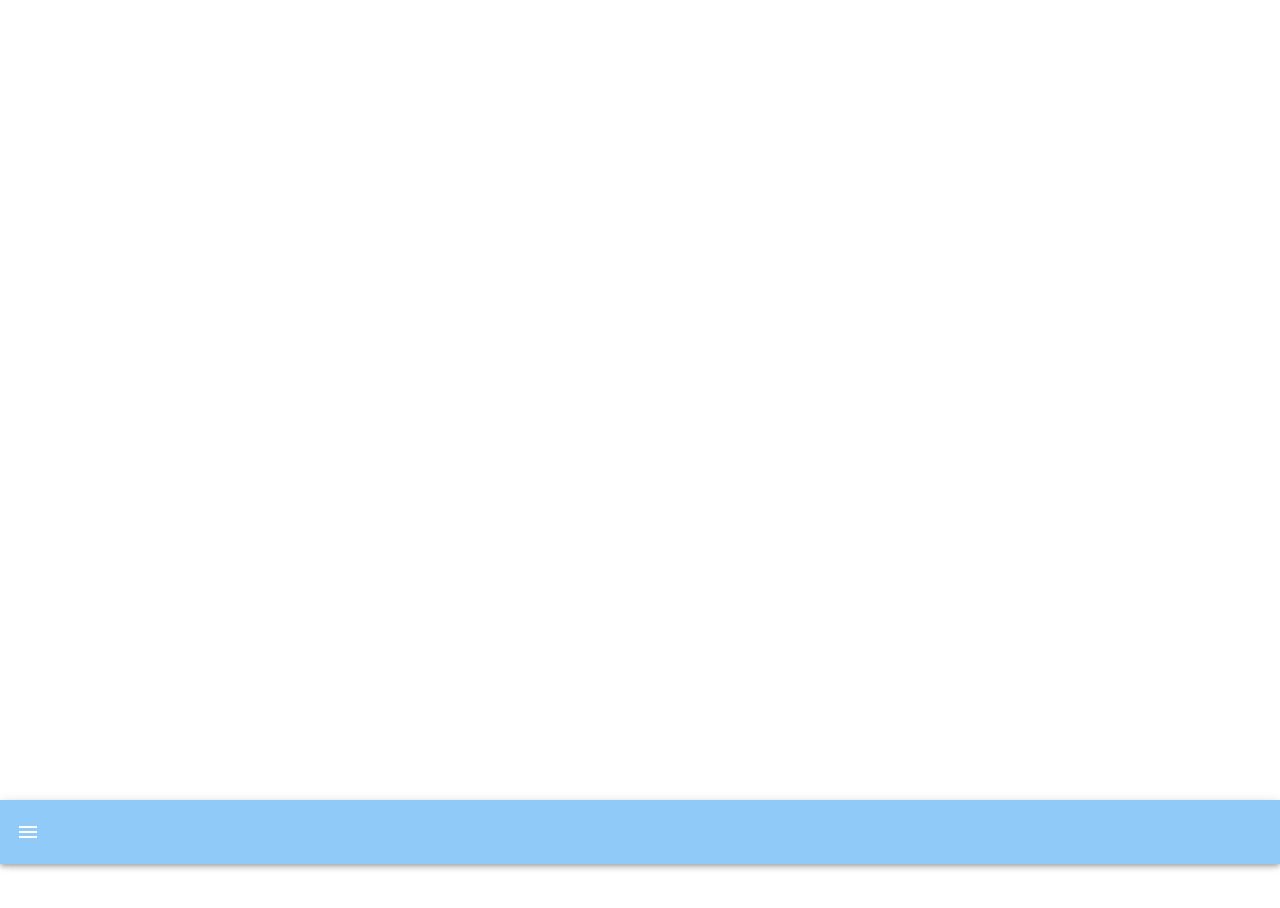
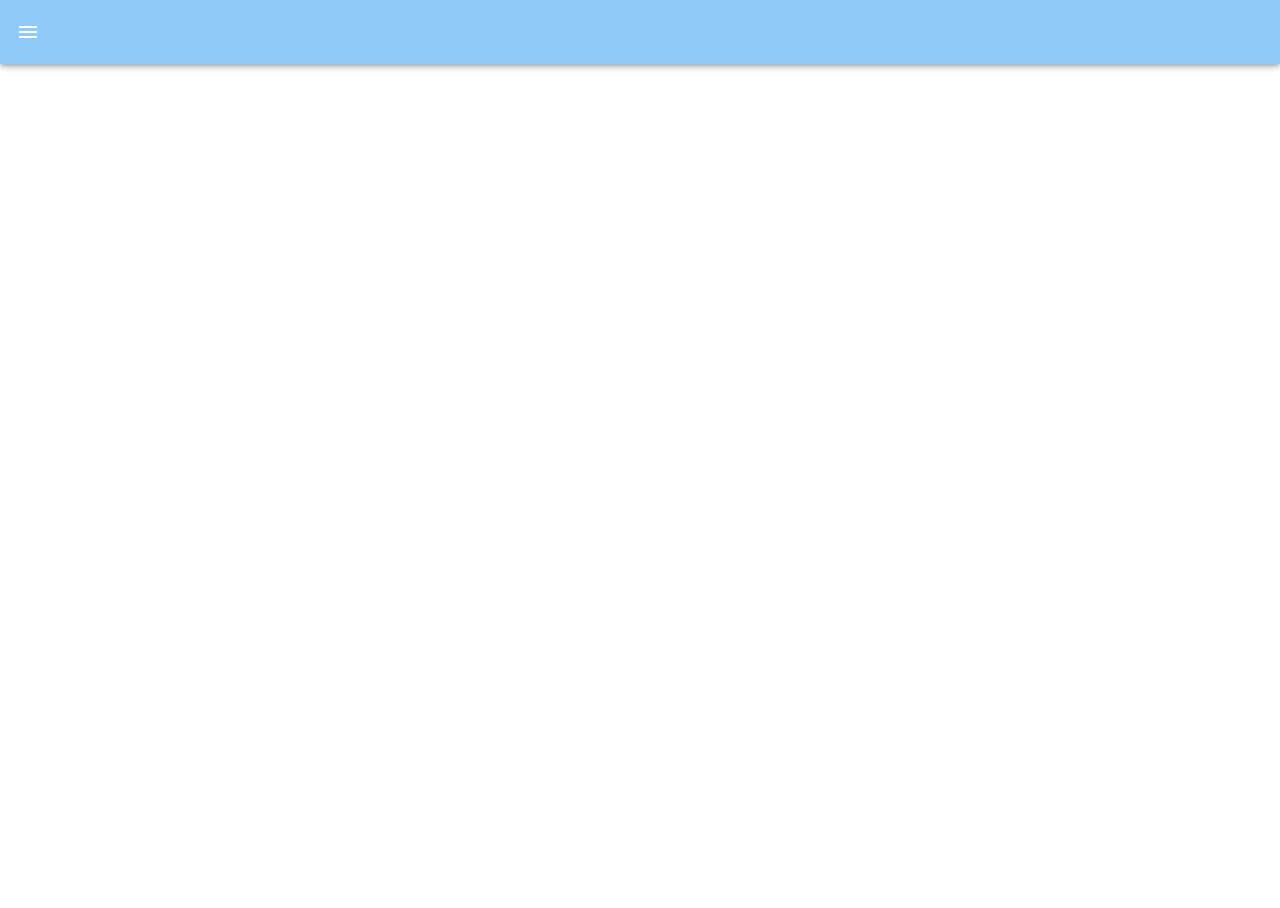
Before and after one commit to CalvinAndrean/web-fix, a Vue app: page /root in a window 1280 px wide. Shown: the top 908 px of the page. After the commit the page ends 864 px from the top, so only its background shows below. Built offline with nearby package versions, Linux system fonts and the light colour scheme; what vue-cookies would draw is missing.

Commit message:
rollback scroll

```diff
--- a/src/components/DashboardLayout.vue
+++ b/src/components/DashboardLayout.vue
@@ -1,7 +1,5 @@
 <template>
     <div class="dashboard">
-        <div class="sidebar">
-            <div class="sidebar-scroll">
         <v-navigation-drawer class="fullheight" width="256" v-model="drawer"
         absolute temporary color="grey lighten-5">
             <v-list-item>
@@ -58,8 +56,6 @@
                 </v-list-item>
             </v-list>
         </v-navigation-drawer>
-            </div>
-        </div>
 
         <v-app-bar color="blue lighten-3" dark>
             <v-app-bar-nav-icon
```
Lines whose indentation alone changed are shown as unchanged.
